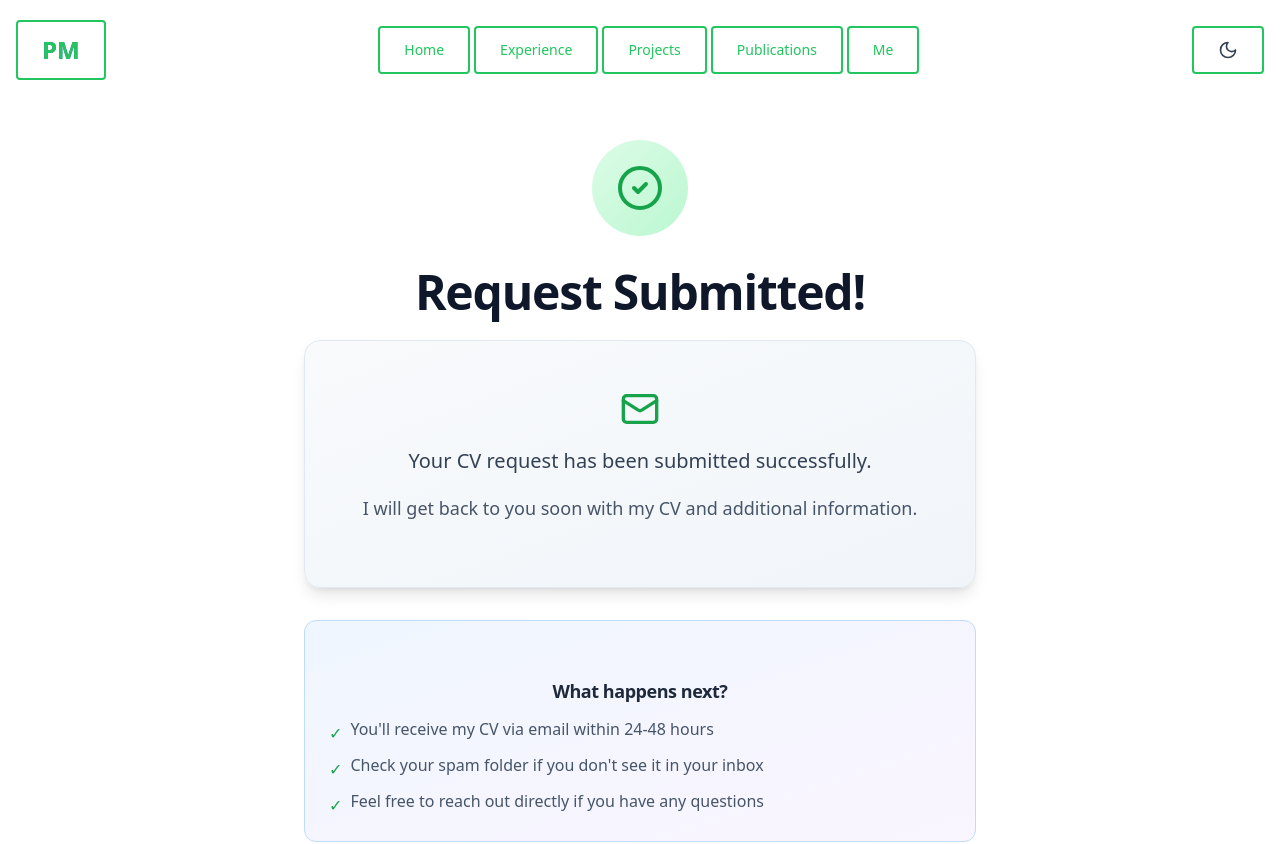
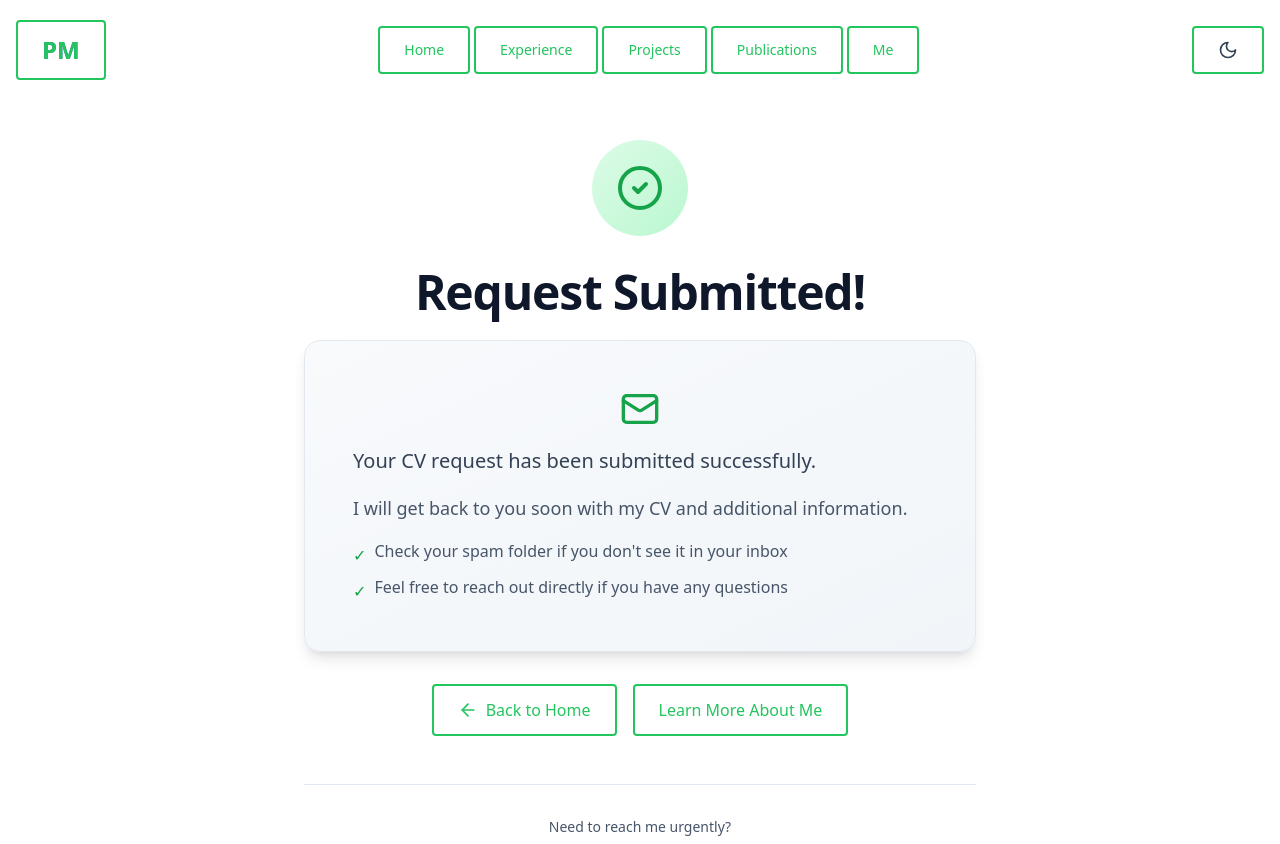
Before and after one commit to pruthvi54/pruthvi54.github.io, a React (Vite) app: page /request-success in a window 1280 px wide. Shown: the top 844 px of the page. Built offline with nearby package versions, Linux system fonts and the light colour scheme; the HTML template or start-up script is replaced by a standard one.

Commit message:
Refine CV request success page messaging

```diff
--- a/src/pages/RequestSuccessPage.tsx
+++ b/src/pages/RequestSuccessPage.tsx
@@ -17,26 +17,15 @@ export default function RequestSuccessPage() {
           {/* Success Message */}
           <h1 className="text-5xl font-bold mb-6">Request Submitted!</h1>
 
-          <div className="bg-gradient-to-br from-slate-50 to-slate-100 dark:from-slate-900 dark:to-slate-800 rounded-2xl p-8 md:p-12 border border-slate-200 dark:border-slate-700 shadow-lg mb-8">
+          <div className="bg-gradient-to-br from-slate-50 to-slate-100 dark:from-slate-900 dark:to-slate-800 rounded-2xl p-8 md:p-12 border border-slate-200 dark:border-slate-700 shadow-lg mb-8 text-left">
             <Mail className="w-10 h-10 text-green-600 dark:text-green-400 mx-auto mb-4" />
             <p className="text-xl text-slate-700 dark:text-slate-300 leading-relaxed mb-4">
               Your CV request has been submitted successfully.
             </p>
-            <p className="text-lg text-slate-600 dark:text-slate-400 leading-relaxed">
+            <p className="text-lg text-slate-600 dark:text-slate-400 leading-relaxed mb-4">
               I will get back to you soon with my CV and additional information.
             </p>
-          </div>
-
-          {/* What's Next */}
-          <div className="bg-gradient-to-br from-blue-50 to-purple-50 dark:from-blue-900/20 dark:to-purple-900/20 rounded-xl p-6 border border-blue-200 dark:border-blue-800 mb-8">
-            <h2 className="text-lg font-semibold mb-3 text-slate-800 dark:text-slate-200">
-              What happens next?
-            </h2>
-            <ul className="text-left space-y-2 text-slate-600 dark:text-slate-400">
-              <li className="flex items-start gap-2">
-                <span className="text-green-600 dark:text-green-400 mt-1">✓</span>
-                <span>You'll receive my CV via email within 24-48 hours</span>
-              </li>
+            <ul className="space-y-2 text-slate-600 dark:text-slate-400">
               <li className="flex items-start gap-2">
                 <span className="text-green-600 dark:text-green-400 mt-1">✓</span>
                 <span>Check your spam folder if you don't see it in your inbox</span>
@@ -60,7 +49,7 @@ export default function RequestSuccessPage() {
 
             <button
               onClick={() => setLocation('/me')}
-              className="flex items-center justify-center gap-2 px-6 py-3 bg-green-600 hover:bg-green-700 text-white rounded-lg font-medium transition-all shadow-md"
+              className="flex items-center justify-center gap-2 px-6 py-3 bg-slate-200 dark:bg-slate-700 text-slate-700 dark:text-slate-300 hover:bg-slate-300 dark:hover:bg-slate-600 rounded-lg font-medium transition-all"
             >
               Learn More About Me
             </button>
```
